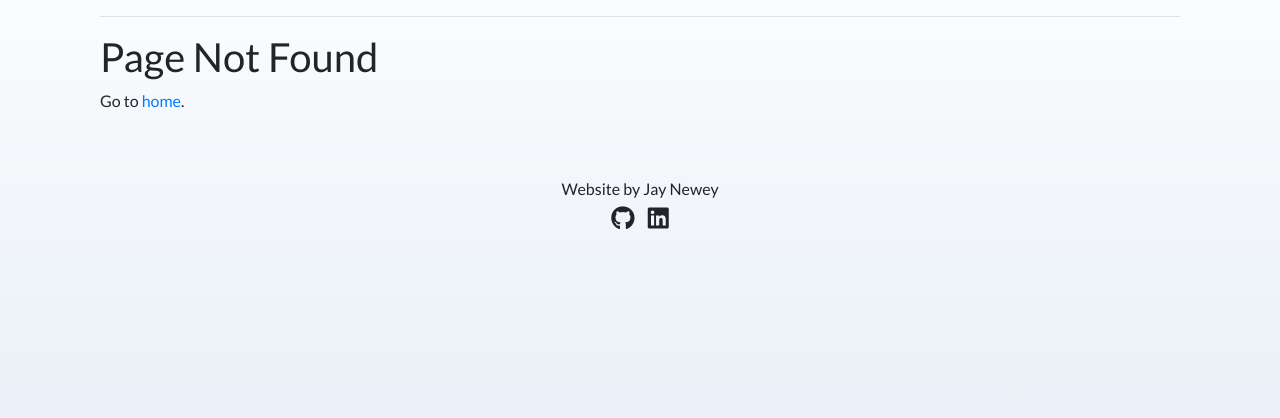
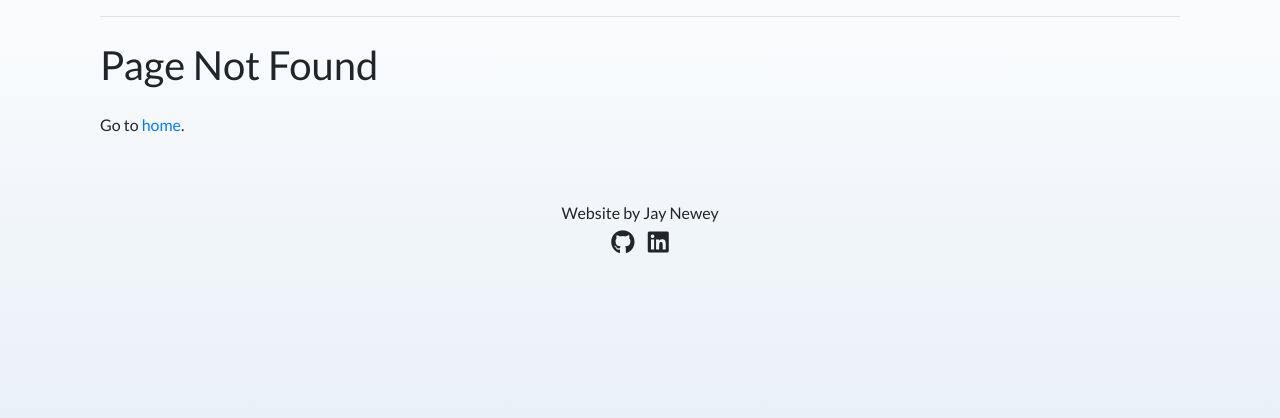
Before and after one commit to jaynewey/my-first-blog, a Django app: template blog/templates/404.html in a window 1280 px wide. Shown: the part 120-538 px from the top of the page. Run offline with Django 3.2, Linux system fonts and the light colour scheme; the template is opened without the code that fills it, so the values that code supplies are empty; some libraries are stand-ins or nearby versions.

Commit message:
Update 404.html

```diff
--- a/blog/templates/404.html
+++ b/blog/templates/404.html
@@ -2,7 +2,7 @@
 
 {% block content %}
 <div >
-    <h1>Page Not Found</h1>
+    <h1 class="my-4">Page Not Found</h1>
     <p>Go to <a href="/">home</a>.</p>
 </div>
 {% endblock %}
```
